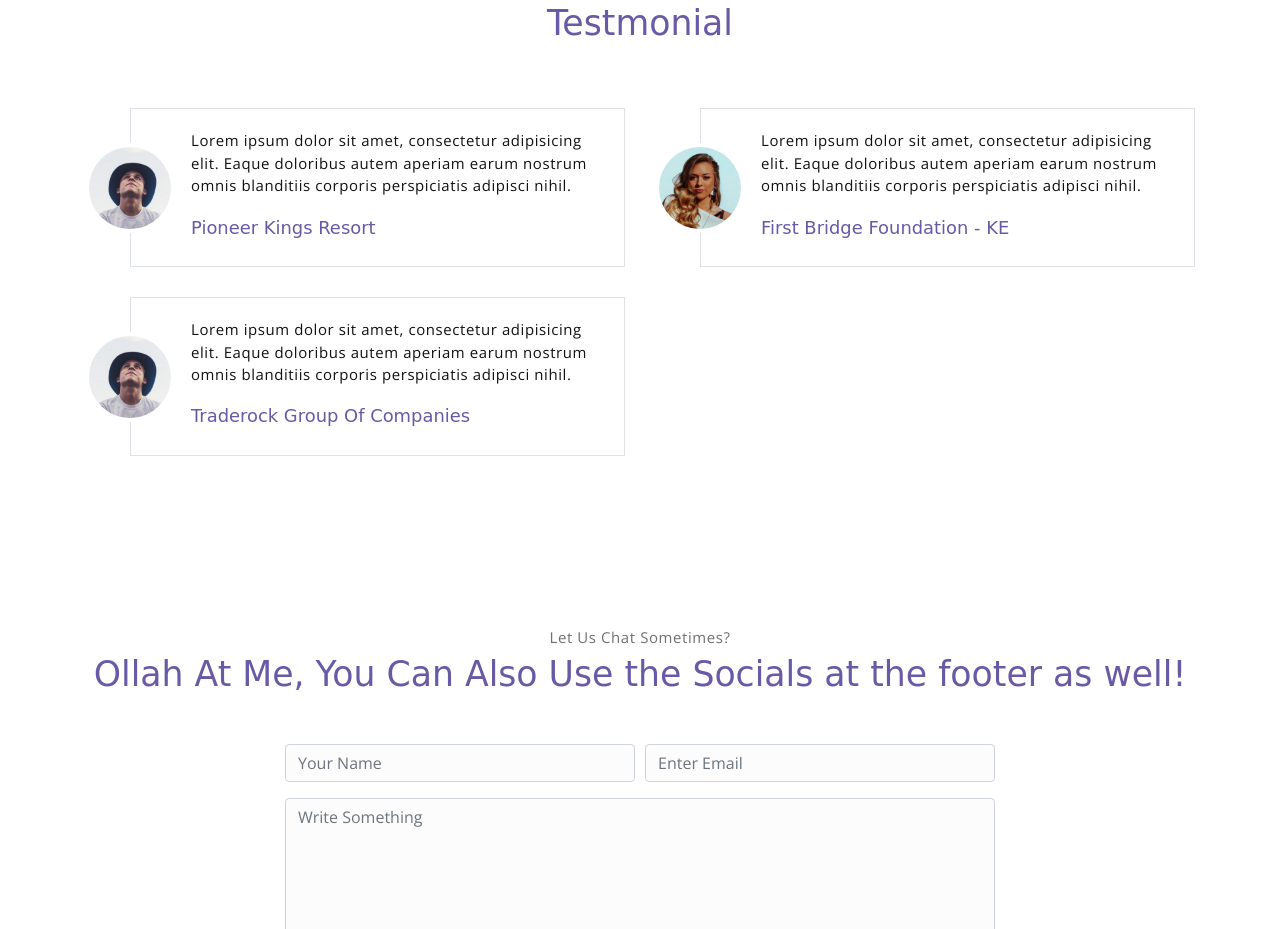
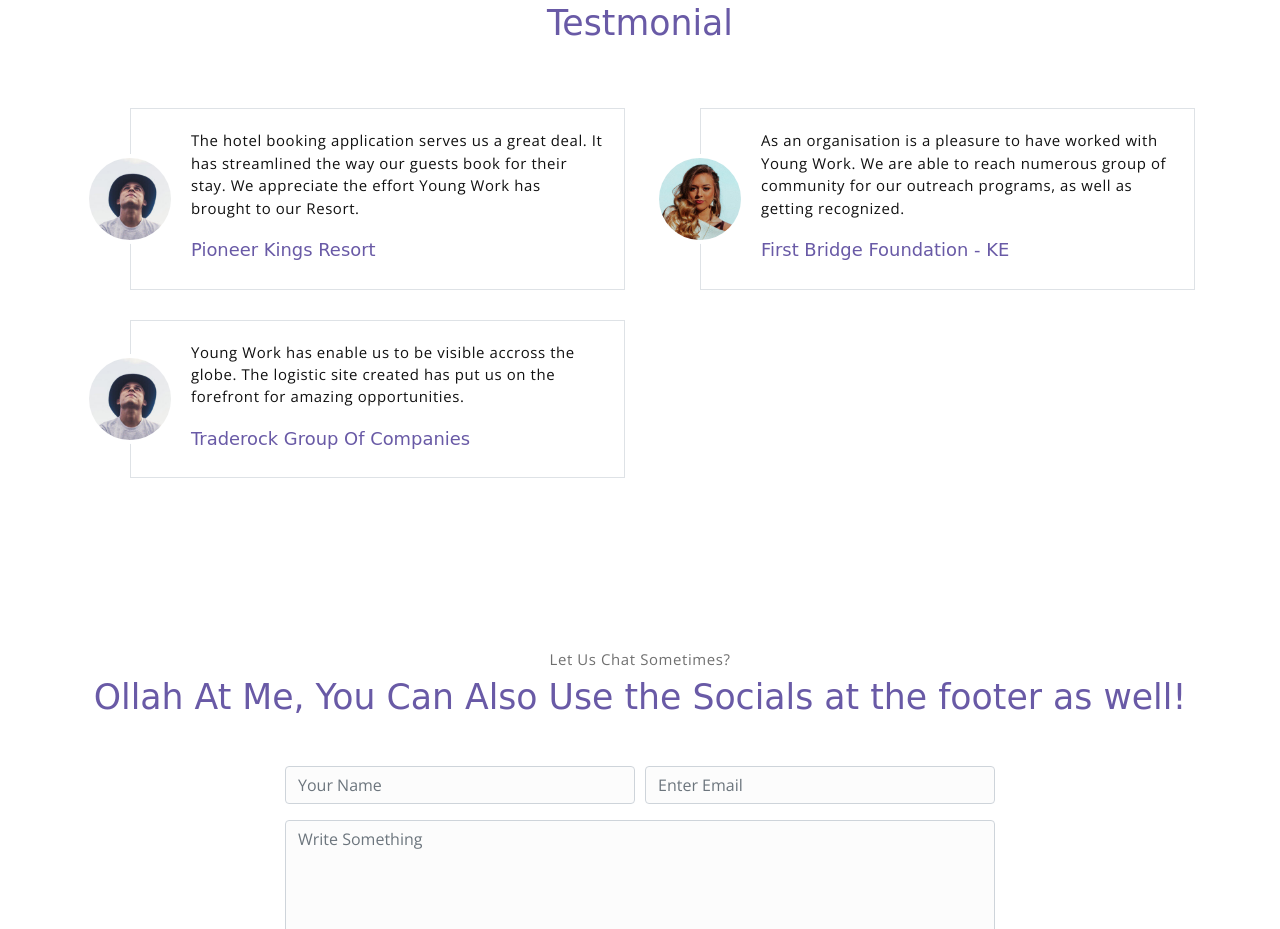
Before and after one commit to youngjoelwere/youngwork.github.io, a plain HTML site: page index.html in a window 1280 px wide. Shown: the part 2941-3870 px from the top of the page. Drawn offline with nearby package versions, Linux system fonts and the light colour scheme; a web font is replaced by a local one.

Commit message:
Update index.html
testimonial's contents

```diff
--- a/index.html
+++ b/index.html
@@ -287,7 +287,7 @@
                             <img src="assets/imgs/avatar2.jpg" class="testimonial-card-img" alt="Download free bootstrap 4 landing page, free boootstrap 4 templates, Download free bootstrap 4.1 landing page, free boootstrap 4.1.1 templates, meyawo Landing page">
                         </div>
                         <div class="testimonial-card-body">
-                            <p class="testimonial-card-subtitle">Lorem ipsum dolor sit amet, consectetur adipisicing elit. Eaque doloribus autem aperiam earum nostrum omnis blanditiis corporis perspiciatis adipisci nihil.</p>
+                            <p class="testimonial-card-subtitle">The hotel booking application serves us a great deal. It has streamlined the way our guests book for their stay. We appreciate the effort Young Work has brought to our Resort.</p>
                             <h6 class="testimonial-card-title">Pioneer Kings Resort</h6>
                         </div>
                     </div>
@@ -298,7 +298,7 @@
                             <img src="assets/imgs/avatar3.jpg" class="testimonial-card-img" alt="Download free bootstrap 4 landing page, free boootstrap 4 templates, Download free bootstrap 4.1 landing page, free boootstrap 4.1.1 templates, meyawo Landing page">
                         </div>
                         <div class="testimonial-card-body">
-                            <p class="testimonial-card-subtitle">Lorem ipsum dolor sit amet, consectetur adipisicing elit. Eaque doloribus autem aperiam earum nostrum omnis blanditiis corporis perspiciatis adipisci nihil.</p>
+                            <p class="testimonial-card-subtitle">As an organisation is a pleasure to have worked with Young Work. We are able to reach numerous group of community for our outreach programs, as well as getting recognized.</p>
                             <h6 class="testimonial-card-title">First Bridge Foundation - KE</h6>
                         </div>
                     </div>
@@ -309,7 +309,7 @@
                             <img src="assets/imgs/avatar2.jpg" class="testimonial-card-img" alt="Download free bootstrap 4 landing page, free boootstrap 4 templates, Download free bootstrap 4.1 landing page, free boootstrap 4.1.1 templates, meyawo Landing page">
                         </div>
                         <div class="testimonial-card-body">
-                            <p class="testimonial-card-subtitle">Lorem ipsum dolor sit amet, consectetur adipisicing elit. Eaque doloribus autem aperiam earum nostrum omnis blanditiis corporis perspiciatis adipisci nihil.</p>
+                            <p class="testimonial-card-subtitle">Young Work has enable us to be visible accross the globe. The logistic site created has put us on the forefront for amazing opportunities.</p>
                             <h6 class="testimonial-card-title">Traderock Group Of Companies</h6>
                         </div>
                     </div>
```
